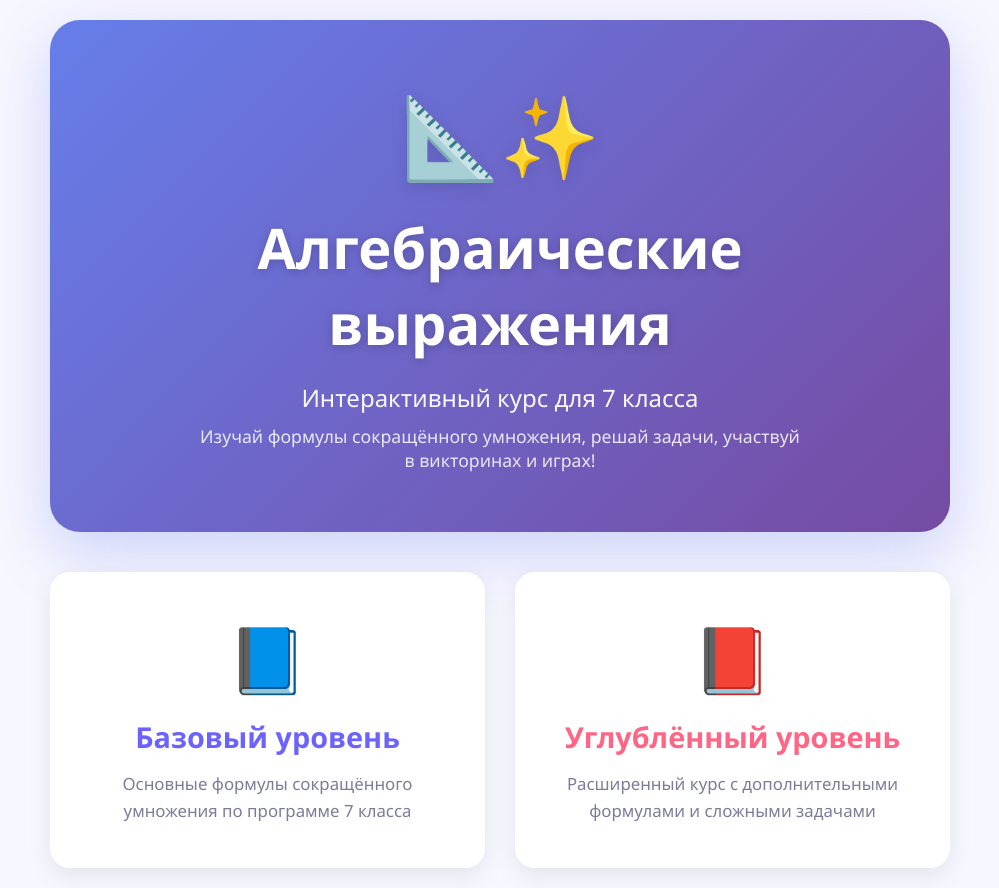
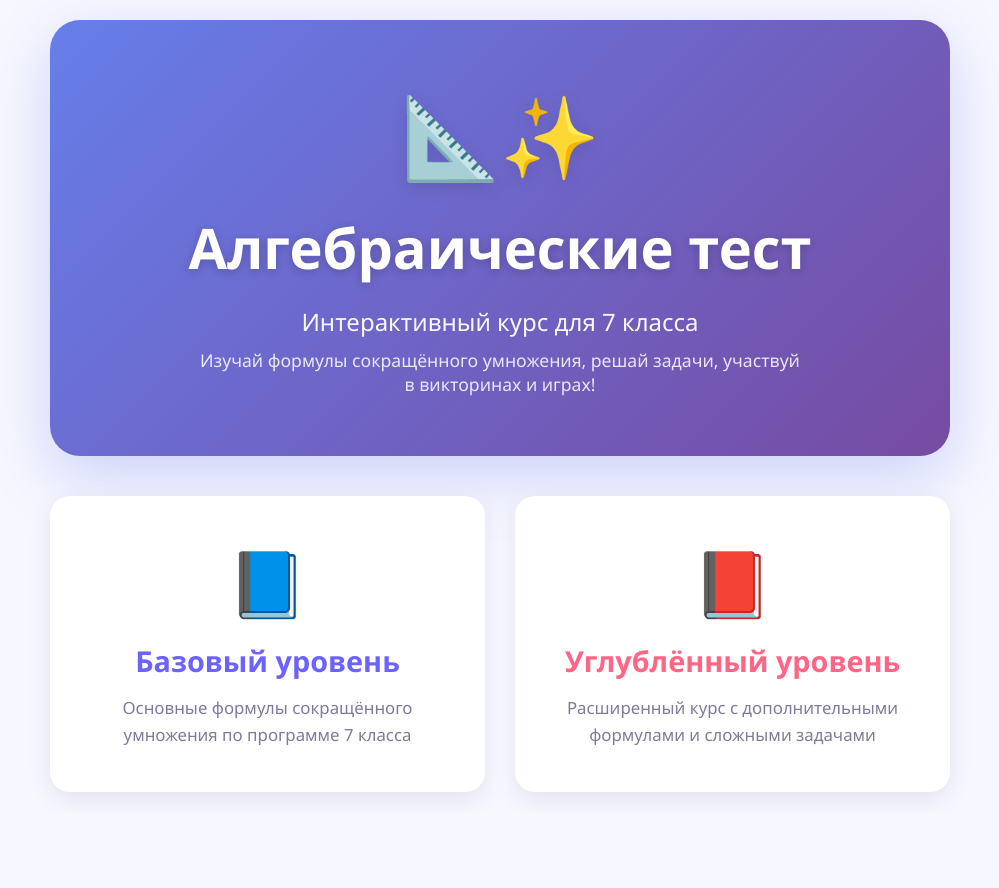
Before and after one commit to kydryavtsevayana-hash/algebraic-expressions, a plain HTML site: page index.html in a window 1280 px wide. Shown: the whole page, without its empty margins (140-1139 px from the left). After the commit the page ends 812 px from the top, so only its background shows below. Drawn offline with Linux system fonts and the light colour scheme.

Commit message:
тест коммита

```diff
--- a/index.html
+++ b/index.html
@@ -538,7 +538,7 @@
             <div style="max-width: 900px; margin: 0 auto; text-align: center;">
                 <div style="background: var(--bg-gradient); padding: 60px 40px; border-radius: 30px; box-shadow: 0 20px 60px rgba(102, 126, 234, 0.3); margin-bottom: 40px;">
                     <div style="font-size: 5em; margin-bottom: 20px; filter: drop-shadow(0 4px 8px rgba(0,0,0,0.1));">📐✨</div>
-                    <h1 style="color: white; font-size: 3.5em; margin-bottom: 20px; text-shadow: 0 2px 10px rgba(0,0,0,0.2);">Алгебраические выражения</h1>
+                    <h1 style="color: white; font-size: 3.5em; margin-bottom: 20px; text-shadow: 0 2px 10px rgba(0,0,0,0.2);">Алгебраические тест</h1>
                     <p style="color: rgba(255,255,255,0.95); font-size: 1.5em; margin-bottom: 10px; font-weight: 500;">Интерактивный курс для 7 класса</p>
                     <p style="color: rgba(255,255,255,0.85); font-size: 1.1em; max-width: 600px; margin: 0 auto;">Изучай формулы сокращённого умножения, решай задачи, участвуй в викторинах и играх!</p>
                 </div>
```
